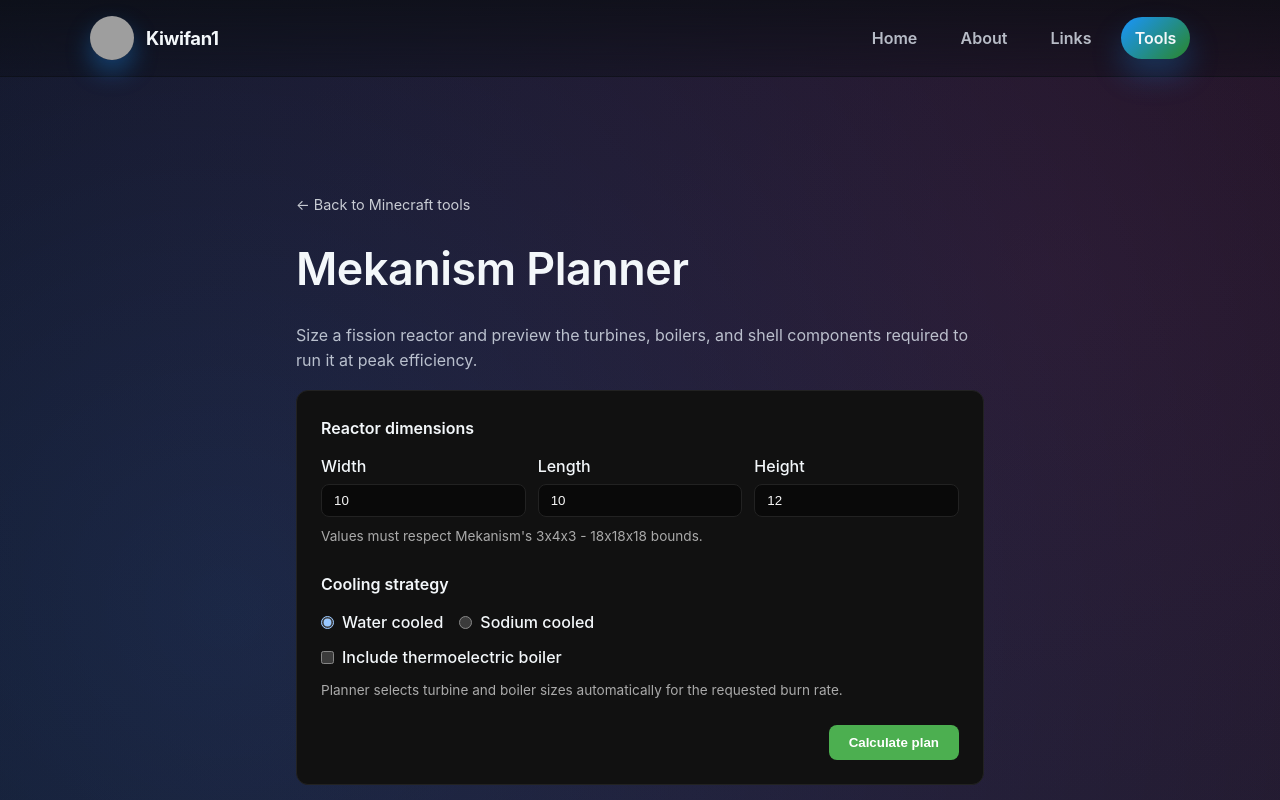
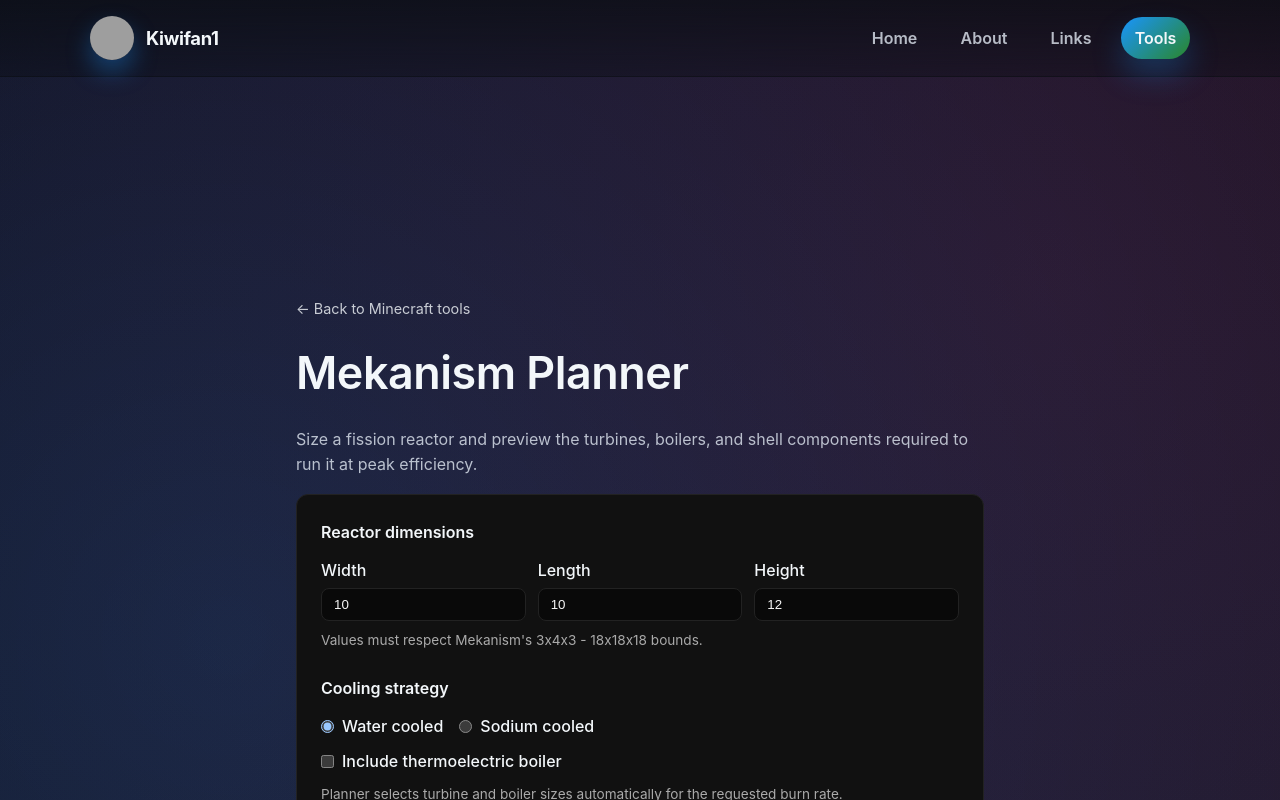
Before and after one commit to Kiwifan1/Kiwifan1.github.io, an Angular app: page /tools/minecraft/mekanism in a window 1280 px wide. Shown: the top 800 px of the page. Built offline with nearby package versions, Linux system fonts and the light colour scheme; grey boxes are pictures that could not be loaded.

Commit message:
Add ToolsLayout with lazy-loaded tools routing

```diff
--- a/src/app/app.routes.ts
+++ b/src/app/app.routes.ts
@@ -2,16 +2,16 @@
 import { Home } from './home/home';
 import { About } from './about/about';
 import { Links } from './links/links';
-import { Tools } from './tools/tools';
-import { Minecraft } from './tools/minecraft/minecraft';
-import { MekanismPlanner } from './tools/minecraft/mekanism/mekanism';
+import { Resume } from './resume/resume';
 
 export const routes: Routes = [
   { path: '', component: Home },
   { path: 'about', component: About },
   { path: 'links', component: Links },
-  { path: 'tools', component: Tools },
-  { path: 'tools/minecraft', component: Minecraft },
-  { path: 'tools/minecraft/mekanism', component: MekanismPlanner },
-  { path: '**', redirectTo: '' }
+  { path: 'resume', component: Resume },
+  {
+    path: 'tools',
+    loadChildren: () => import('./tools/tools.routes'),
+  },
+  { path: '**', redirectTo: '' },
 ];
--- /dev/null
+++ b/src/app/tools/tools-layout/tools-layout.css
@@ -0,0 +1,19 @@
+:host {
+  display: block;
+
+  --tool-surface: var(--surface);
+  --tool-border: var(--surface-border);
+  --tool-accent: var(--kiwi-green);
+  --tool-accent-strong: var(--kiwi-lime);
+  --tool-text: var(--kiwi-fore);
+  --tool-muted: var(--text-muted);
+  --tool-input-bg: var(--surface-strong);
+}
+
+.tools-shell {
+  width: min(1100px, calc(100% - 2 * var(--space-xl)));
+  margin: 0 auto;
+  padding-block: var(--space-xxl);
+  display: grid;
+  gap: var(--space-xl);
+}
--- /dev/null
+++ b/src/app/tools/tools-layout/tools-layout.html
@@ -0,0 +1,3 @@
+<div class="tools-shell">
+  <router-outlet></router-outlet>
+</div>
--- /dev/null
+++ b/src/app/tools/tools-layout/tools-layout.ts
@@ -0,0 +1,11 @@
+import { Component } from '@angular/core';
+import { RouterOutlet } from '@angular/router';
+
+@Component({
+  selector: 'app-tools-layout',
+  standalone: true,
+  imports: [RouterOutlet],
+  templateUrl: './tools-layout.html',
+  styleUrl: './tools-layout.css',
+})
+export class ToolsLayout {}
--- /dev/null
+++ b/src/app/tools/tools.routes.ts
@@ -0,0 +1,23 @@
+import { Routes } from '@angular/router';
+import { ToolsLayout } from './tools-layout/tools-layout';
+
+export default [
+  {
+    path: '',
+    component: ToolsLayout,
+    children: [
+      {
+        path: '',
+        loadComponent: () => import('./tools').then(m => m.Tools),
+      },
+      {
+        path: 'minecraft',
+        loadComponent: () => import('./minecraft/minecraft').then(m => m.Minecraft),
+      },
+      {
+        path: 'minecraft/mekanism',
+        loadComponent: () => import('./minecraft/mekanism/mekanism').then(m => m.MekanismPlanner),
+      },
+    ],
+  },
+] satisfies Routes;
```
